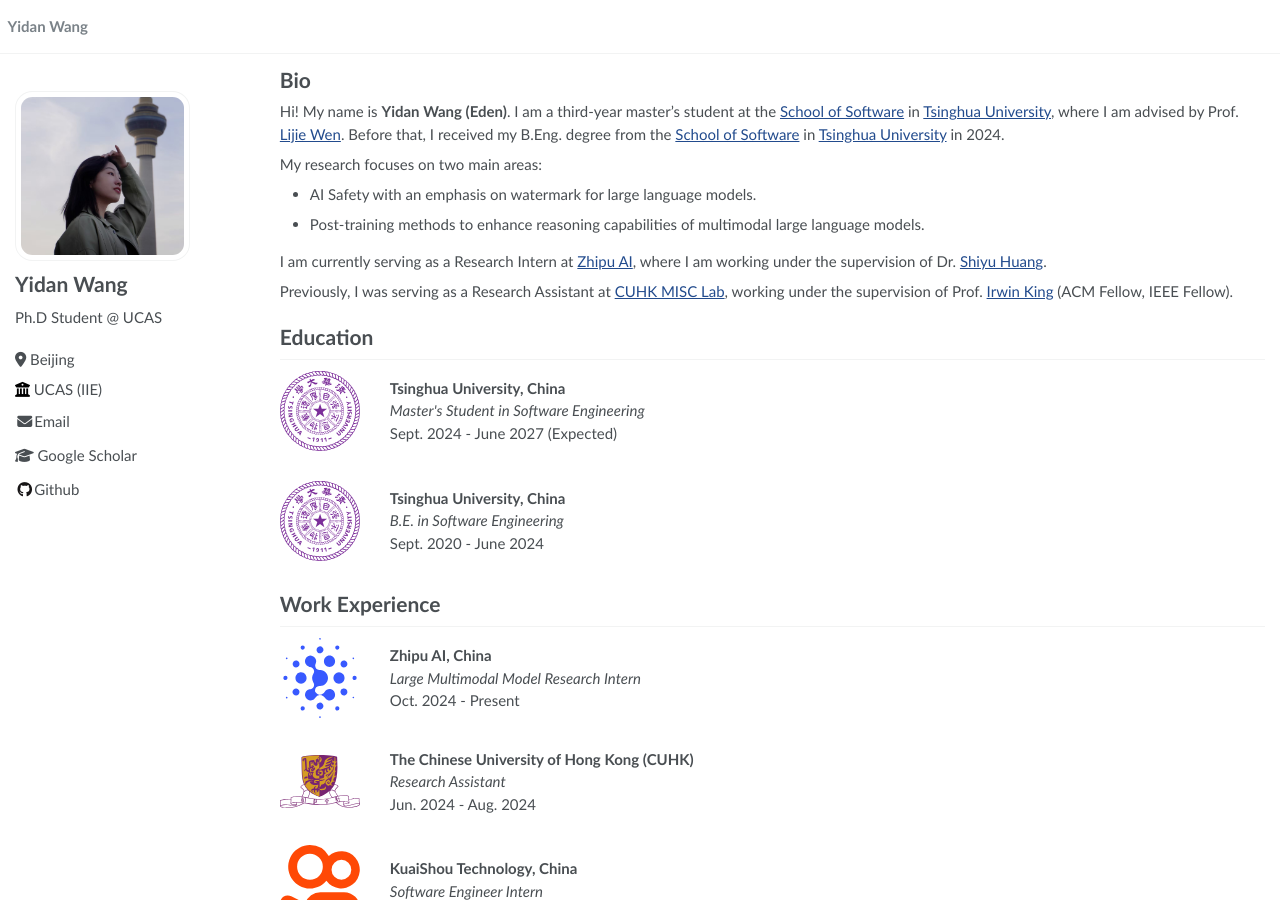
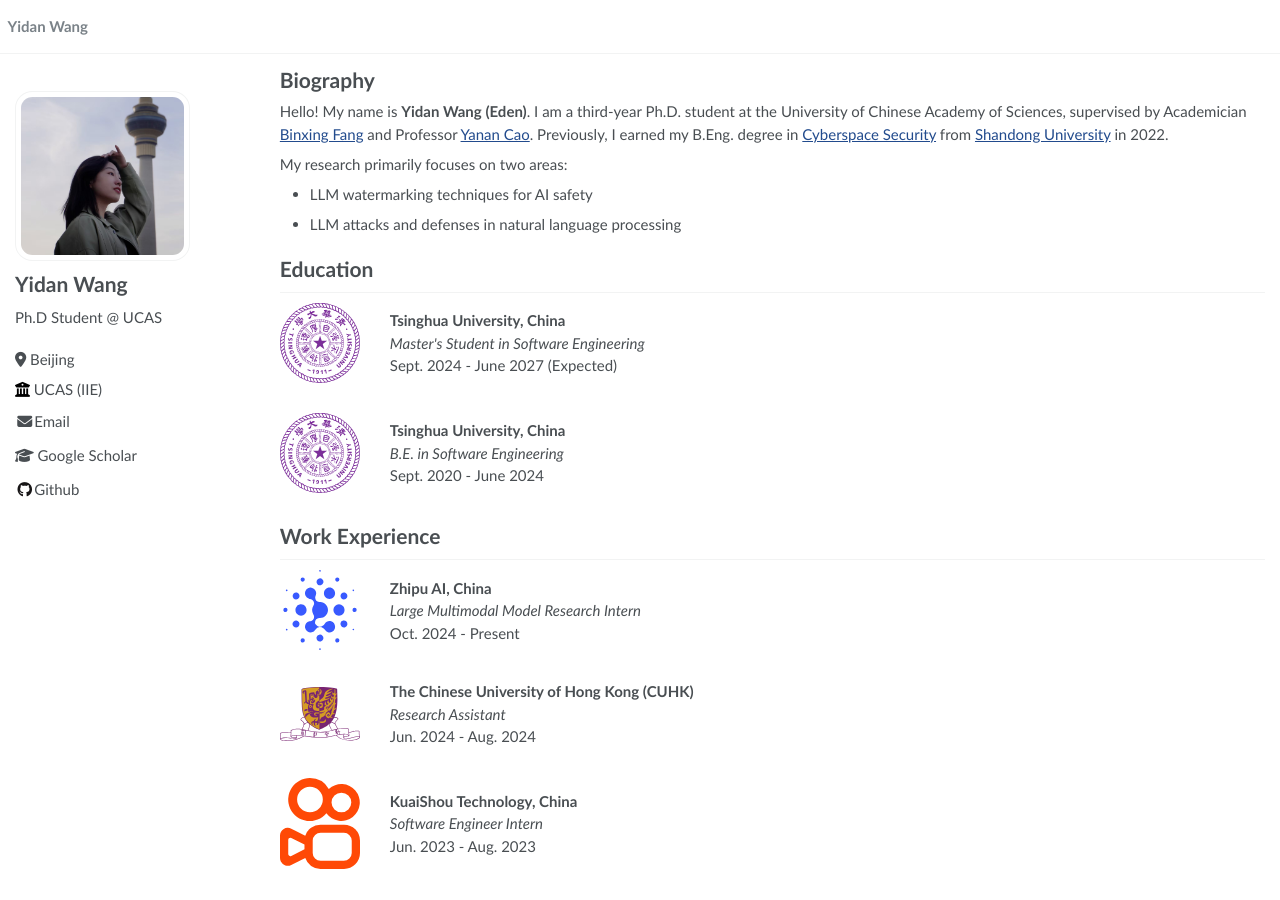
Before and after one commit to redwyd/redwyd.github.io, a Jekyll site: the page built from _pages/about.md, in a window 1280 px wide and 900 px high. Built offline with Jekyll 4.4.1, drawn with Linux system fonts in a browser that asks for light colours.

Commit message:
Update about.md

```diff
--- a/_pages/about.md
+++ b/_pages/about.md
@@ -1,23 +1,17 @@
 ---
 permalink: /
-title: "Bio"
+title: "Biography"
 author_profile: true
 redirect_from:
   - /about/
   - /about.html
 ---
 
+Hello! My name is **Yidan Wang (Eden)**. I am a third-year Ph.D. student at the University of Chinese Academy of Sciences, supervised by Academician [Binxing Fang](https://en.wikipedia.org/wiki/Fang_Binxing) and Professor [Yanan Cao](https://people.ucas.ac.cn/~caoyanan). Previously, I earned my B.Eng. degree in [Cyberspace Security](https://cst.qd.sdu.edu.cn/) from [Shandong University](https://www.sdu.edu.cn/) in 2022.
 
-Hi! My name is **Yidan Wang (Eden)**. I am a third-year master's student at the [School of Software](https://www.thss.tsinghua.edu.cn/) in [Tsinghua University](https://www.tsinghua.edu.cn/), where I am advised by Prof. [Lijie Wen](https://www.thss.tsinghua.edu.cn/faculty/wenlijie.htm). Before that, I received my B.Eng. degree from the [School of Software](https://www.thss.tsinghua.edu.cn/) in [Tsinghua University](https://www.tsinghua.edu.cn/) in 2024.
-
-My research focuses on two main areas:
-- AI Safety with an emphasis on watermark for large language models.
-- Post-training methods to enhance reasoning capabilities of multimodal large language models.
-
-I am currently serving as a Research Intern at [Zhipu AI](https://www.zhipuai.cn/), where I am working under the supervision of Dr. [Shiyu Huang](http://tartrl.cn/hsy).
-
-Previously, I was serving as a Research Assistant at [CUHK MISC Lab](https://misc-lab.cse.cuhk.edu.hk/), working under the supervision of Prof. [Irwin King](https://www.cse.cuhk.edu.hk/irwin.king/home) (ACM Fellow, IEEE Fellow).
-
+My research primarily focuses on two areas:
+- LLM watermarking techniques for AI safety
+- LLM attacks and defenses in natural language processing
 
 # Education
 
```
